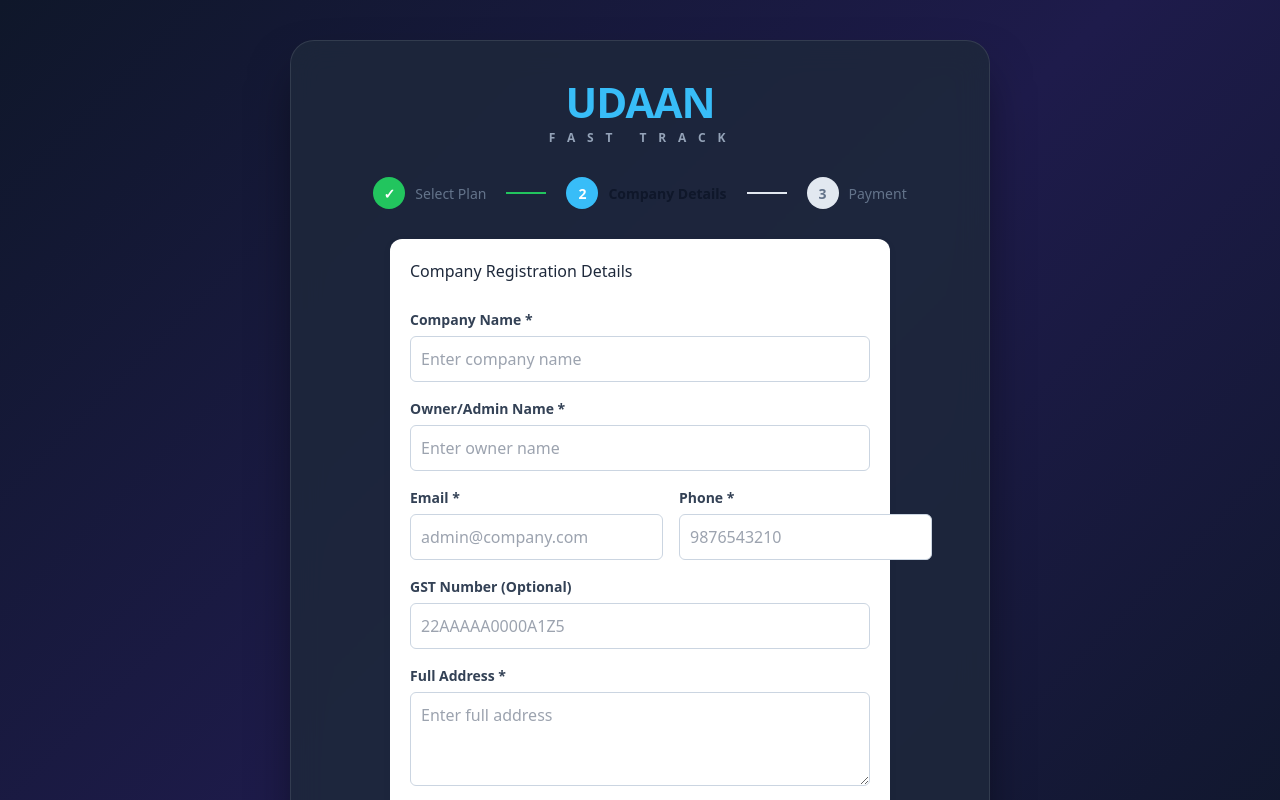
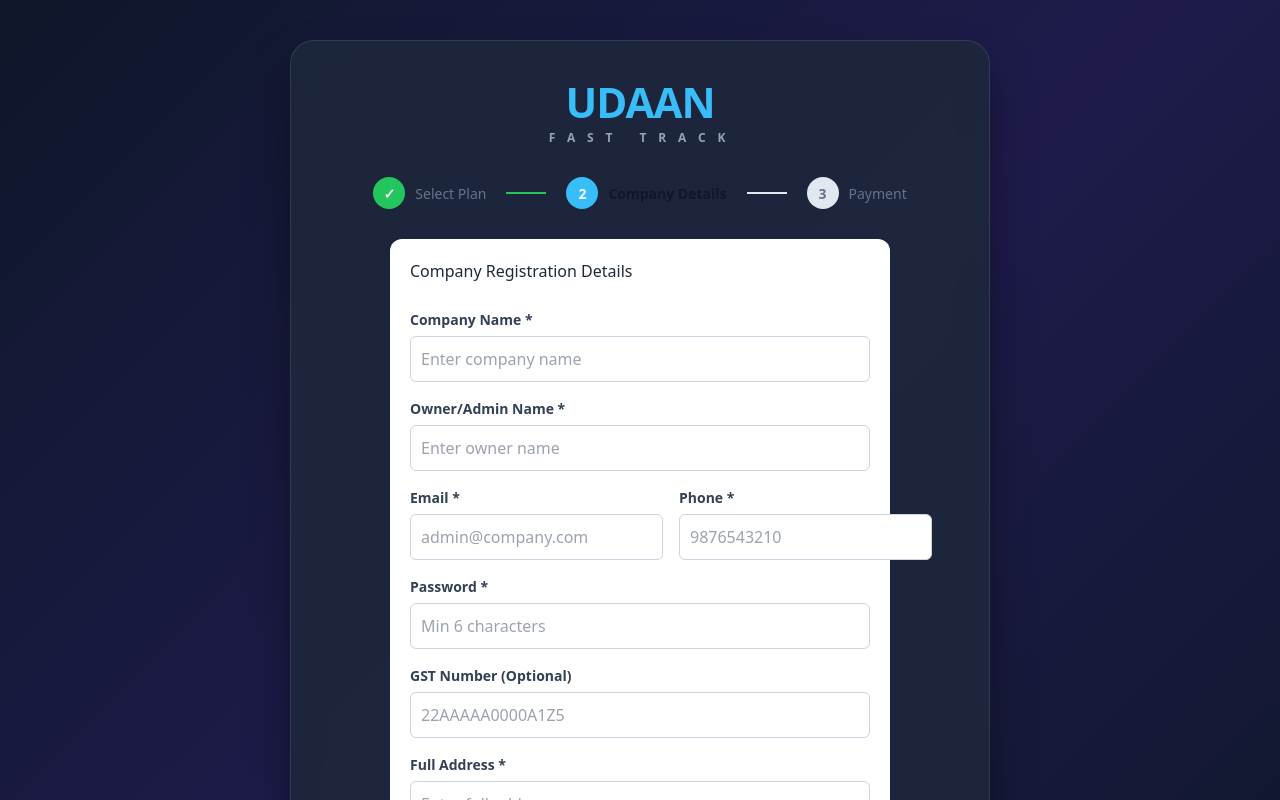
Before and after one commit to michellerao245-bot/udaancompanyregi.subs, a React (Vite) app: page /register-company in a window 1280 px wide. Shown: the top 800 px of the page. Built offline with nearby package versions, Linux system fonts and the light colour scheme; no server answers.

Commit message:
Fix: add password field to registration form

```diff
--- a/company-registration/src/components/RegistrationForm.jsx
+++ b/company-registration/src/components/RegistrationForm.jsx
@@ -6,6 +6,7 @@ const RegistrationForm = ({ onSubmit, initialData }) => {
     ownerName: '',
     email: '',
     phone: '',
+    password: '',
     address: '',
     gstNumber: ''
   });
@@ -79,6 +80,20 @@ const RegistrationForm = ({ onSubmit, initialData }) => {
         </div>
       </div>
 
+      {/* Password */}
+      <div style={{ display: 'flex', flexDirection: 'column', gap: '6px' }}>
+        <label style={{ fontSize: '14px', fontWeight: '600', color: '#334155' }}>Password *</label>
+        <input
+          type="password"
+          name="password"
+          value={formData.password}
+          onChange={handleChange}
+          required
+          placeholder="Min 6 characters"
+          style={{ padding: '10px', borderRadius: '6px', border: '1px solid #cbd5e1', outline: 'none' }}
+        />
+      </div>
+
       {/* GST Number (Optional) */}
       <div style={{ display: 'flex', flexDirection: 'column', gap: '6px' }}>
         <label style={{ fontSize: '14px', fontWeight: '600', color: '#334155' }}>GST Number (Optional)</label>
```
